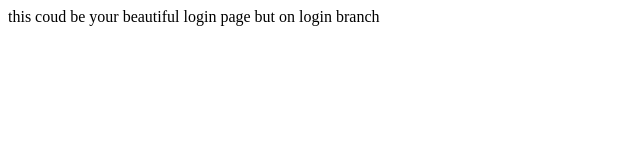
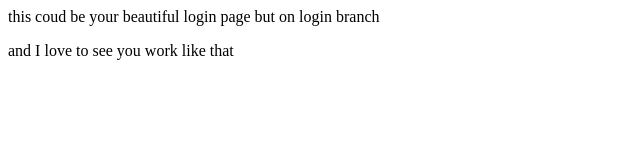
Before and after one commit to alokkumar10/understanding-git, a plain HTML site: page login.html in a window 1280 px wide. Shown: the whole page, without its empty margins (0-640 px from the left). Drawn offline with Linux system fonts and the light colour scheme.

Commit message:
changes on login

```diff
--- a/login.html
+++ b/login.html
@@ -8,5 +8,6 @@
 </head>
 <body>
     this coud be your beautiful login page but on login branch
+    <p>and I love to see you work like that</p>
 </body>
 </html>
```
Also changed, not shown: 1 other file.
